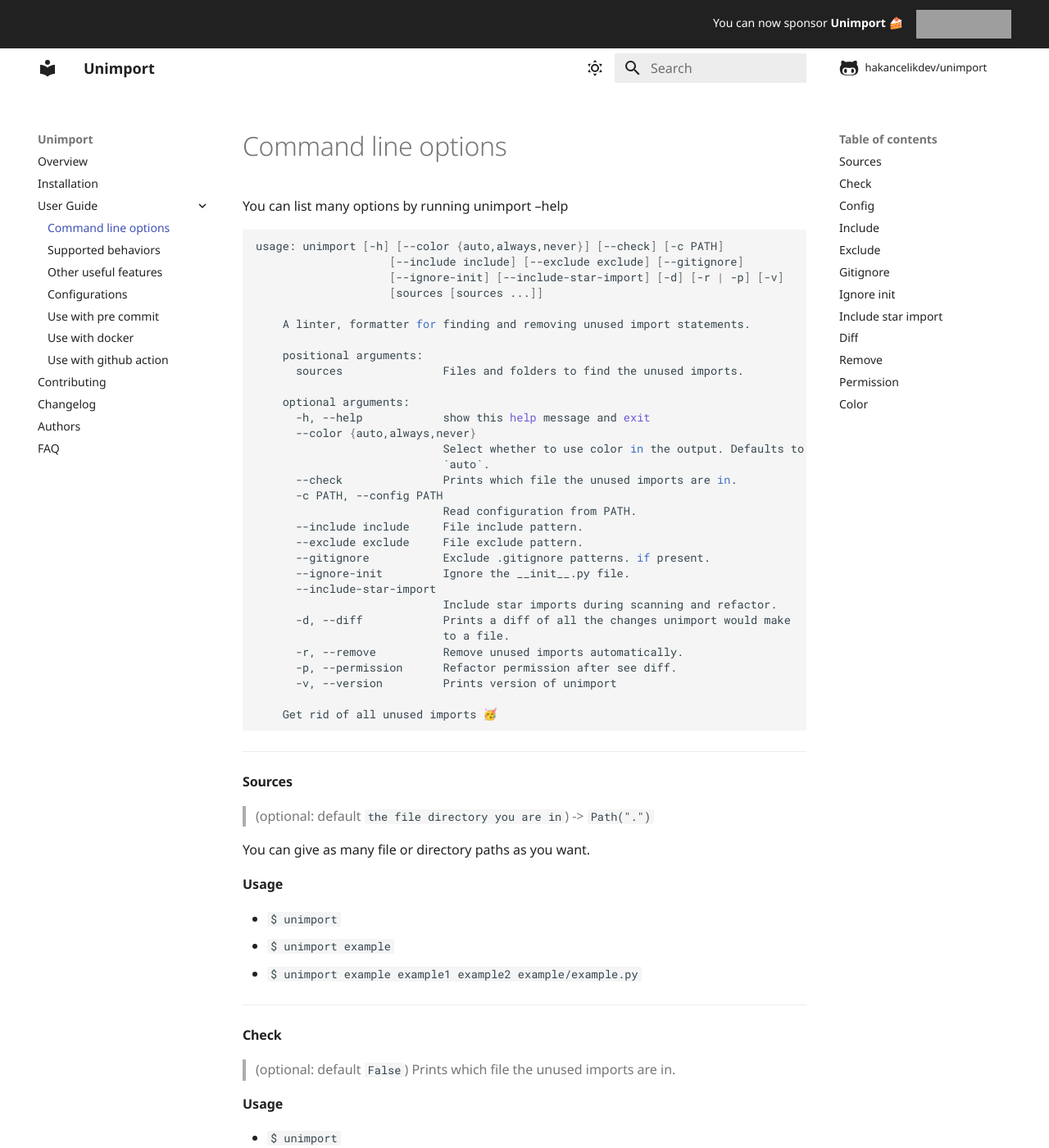
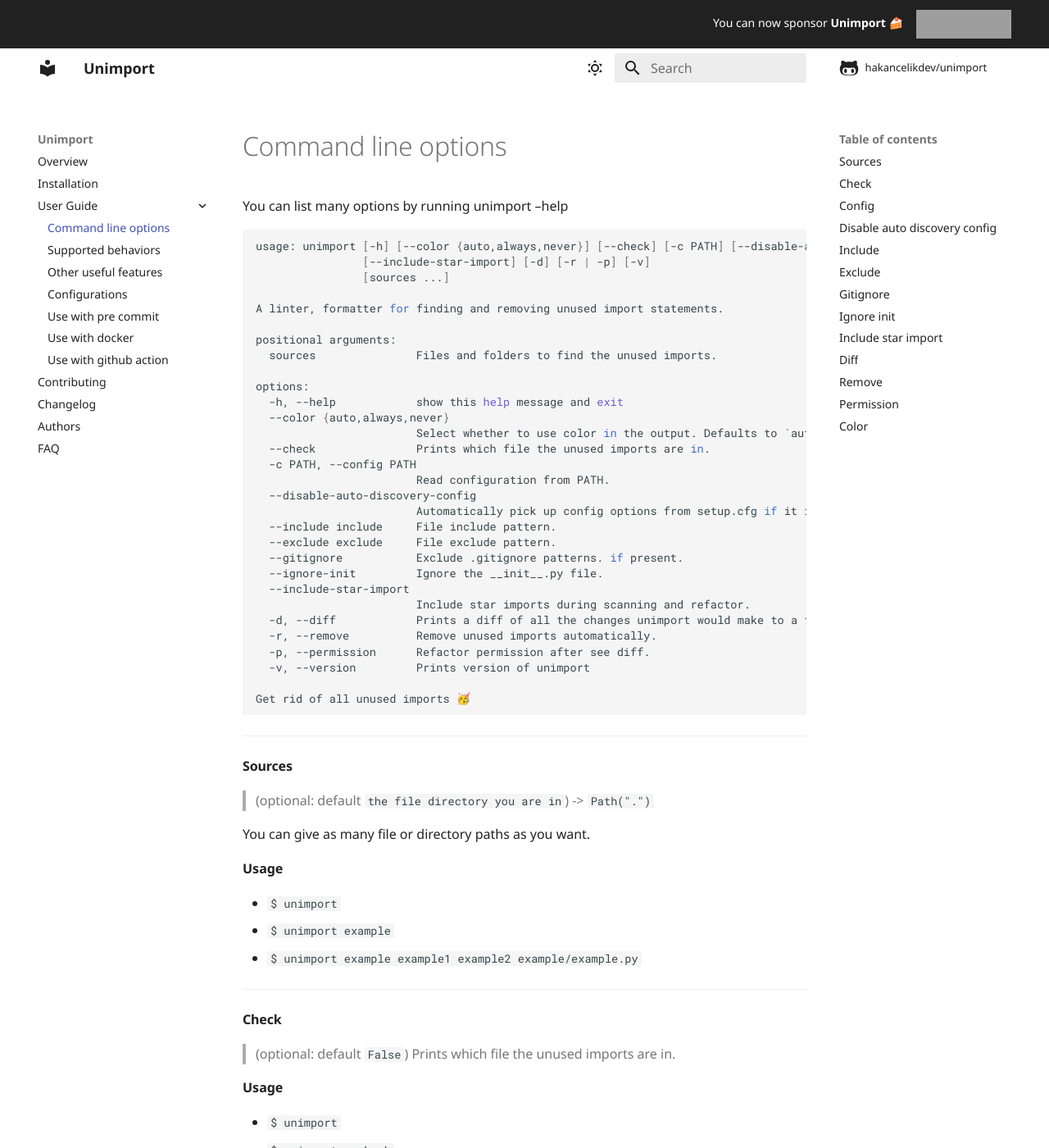
Before and after one commit to hakancelikdev/unimport, an MkDocs documentation site: the page built from docs/tutorial/command-line-options.md, in a window 1280 px wide and 1400 px high. Shown: the whole window at 82% size. Built offline with MkDocs 1.6.1 and Material for MkDocs 9.7.7, drawn with Linux system fonts in a browser that asks for light colours; comment, search, counter and statistics services are not loaded; the version menu is left out; some of the changed text lies outside the part shown; grey boxes are pictures that could not be loaded.

Commit message:
feat: #256 Automatically pick up config options from setup.cfg if it is present in the project root (#279)

````diff
--- a/docs/tutorial/command-line-options.md
+++ b/docs/tutorial/command-line-options.md
@@ -1,37 +1,36 @@
 You can list many options by running unimport --help
 
 ```bash
-usage: unimport [-h] [--color {auto,always,never}] [--check] [-c PATH]
-                    [--include include] [--exclude exclude] [--gitignore]
-                    [--ignore-init] [--include-star-import] [-d] [-r | -p] [-v]
-                    [sources [sources ...]]
+usage: unimport [-h] [--color {auto,always,never}] [--check] [-c PATH] [--disable-auto-discovery-config] [--include include] [--exclude exclude] [--gitignore] [--ignore-init]
+                [--include-star-import] [-d] [-r | -p] [-v]
+                [sources ...]
 
-    A linter, formatter for finding and removing unused import statements.
+A linter, formatter for finding and removing unused import statements.
 
-    positional arguments:
-      sources               Files and folders to find the unused imports.
+positional arguments:
+  sources               Files and folders to find the unused imports.
 
-    optional arguments:
-      -h, --help            show this help message and exit
-      --color {auto,always,never}
-                            Select whether to use color in the output. Defaults to
-                            `auto`.
-      --check               Prints which file the unused imports are in.
-      -c PATH, --config PATH
-                            Read configuration from PATH.
-      --include include     File include pattern.
-      --exclude exclude     File exclude pattern.
-      --gitignore           Exclude .gitignore patterns. if present.
-      --ignore-init         Ignore the __init__.py file.
-      --include-star-import
-                            Include star imports during scanning and refactor.
-      -d, --diff            Prints a diff of all the changes unimport would make
-                            to a file.
-      -r, --remove          Remove unused imports automatically.
-      -p, --permission      Refactor permission after see diff.
-      -v, --version         Prints version of unimport
+options:
+  -h, --help            show this help message and exit
+  --color {auto,always,never}
+                        Select whether to use color in the output. Defaults to `auto`.
+  --check               Prints which file the unused imports are in.
+  -c PATH, --config PATH
+                        Read configuration from PATH.
+  --disable-auto-discovery-config
+                        Automatically pick up config options from setup.cfg if it is present in the project root else check and if it exists use pyproject.toml.
+  --include include     File include pattern.
+  --exclude exclude     File exclude pattern.
+  --gitignore           Exclude .gitignore patterns. if present.
+  --ignore-init         Ignore the __init__.py file.
+  --include-star-import
+                        Include star imports during scanning and refactor.
+  -d, --diff            Prints a diff of all the changes unimport would make to a file.
+  -r, --remove          Remove unused imports automatically.
+  -p, --permission      Refactor permission after see diff.
+  -v, --version         Prints version of unimport
 
-    Get rid of all unused imports 🥳
+Get rid of all unused imports 🥳
 ```
 
 ---
@@ -74,6 +73,17 @@
 - `$ unimport --config path/to/pyproject.toml`
 
 ---
+
+## Disable auto discovery config
+
+> (optional: default `False`)
+
+Automatically pick up config options from setup.cfg if it is present in the project root
+else check and if it exists use pyproject.toml.
+
+**Usage**
+
+- `$ unimport --disable-auto-discovery-config`
 
 ## Include
 
````
Also changed, not shown: docs/CHANGELOG.md (+9 -0 lines), docs/tutorial/configurations.md (+6 -2 lines), 7 other files.
